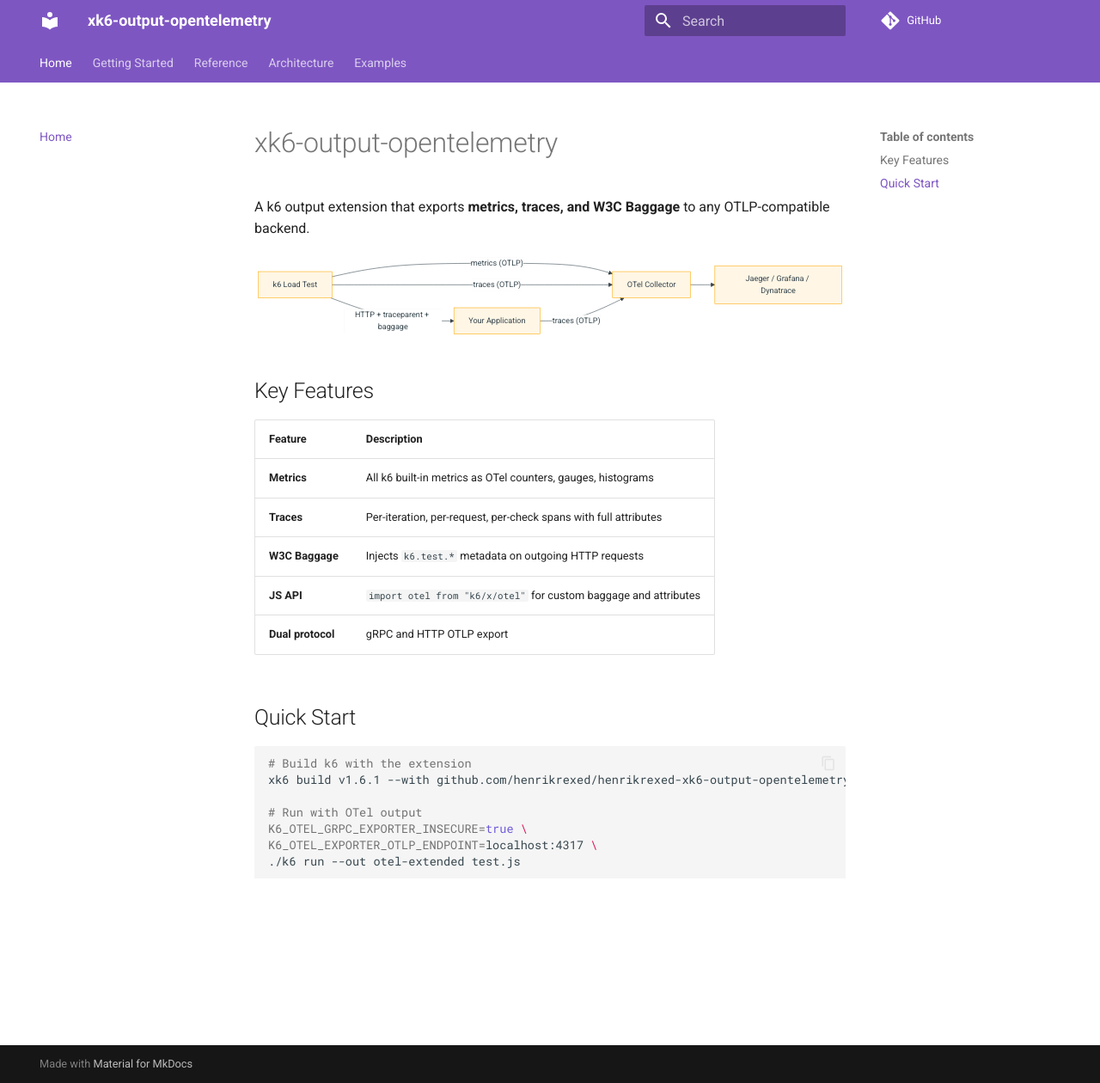
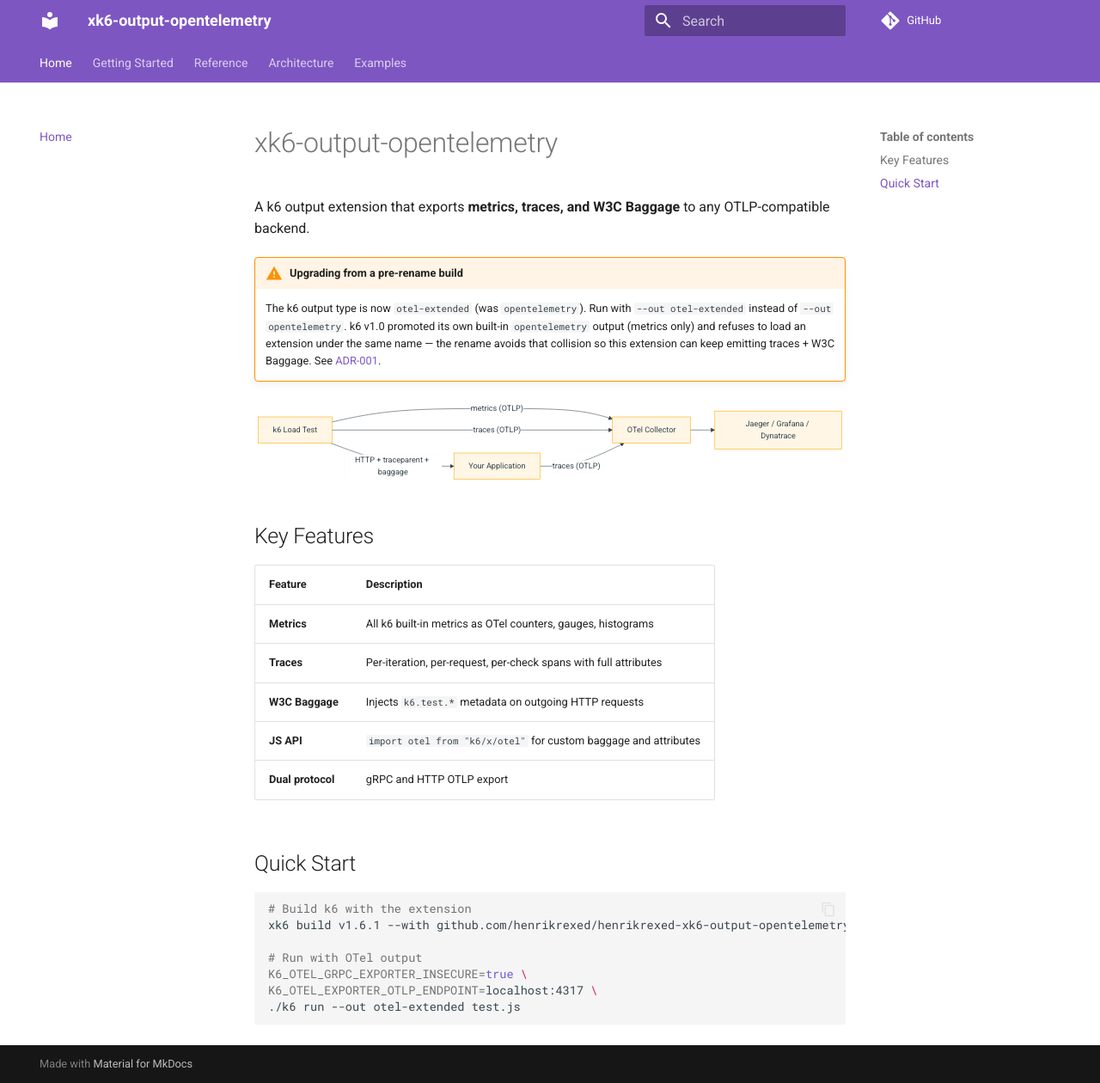
Before and after one commit to henrikrexed/henrikrexed-xk6-output-opentelemetry, an MkDocs documentation site: the page built from docs/index.md, in a window 1280 px wide and 1260 px high. Shown: the whole window at 86% size. Built offline with MkDocs 1.6.1 and Material for MkDocs 9.7.7, drawn with Linux system fonts in a browser that asks for light colours; comment, search, counter and statistics services are not loaded.

Commit message:
docs: add prominent upgrade callout for opentelemetry -> otel-extended rename
Surfaces the rename on README, docs landing page, and the getting-started
guide so users coming from a pre-rename build see the change before they
copy the old `--out opentelemetry` invocation. Each callout links to
ADR-001 for the full context.

Co-Authored-By: Claude Opus 4.7 (1M context) <noreply@anthropic.com>

````diff
--- a/docs/index.md
+++ b/docs/index.md
@@ -1,6 +1,9 @@
 # xk6-output-opentelemetry
 
 A k6 output extension that exports **metrics, traces, and W3C Baggage** to any OTLP-compatible backend.
+
+!!! warning "Upgrading from a pre-rename build"
+    The k6 output type is now `otel-extended` (was `opentelemetry`). Run with `--out otel-extended` instead of `--out opentelemetry`. k6 v1.0 promoted its own built-in `opentelemetry` output (metrics only) and refuses to load an extension under the same name — the rename avoids that collision so this extension can keep emitting traces + W3C Baggage. See [ADR-001](architecture.md#adr-001-output-type-registered-as-otel-extended).
 
 ```mermaid
 graph LR
````
Also changed, not shown: README.md (+2 -0 lines), docs/getting-started/index.md (+3 -0 lines).
